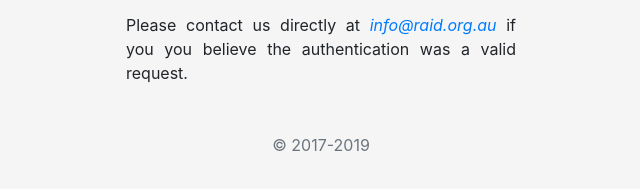
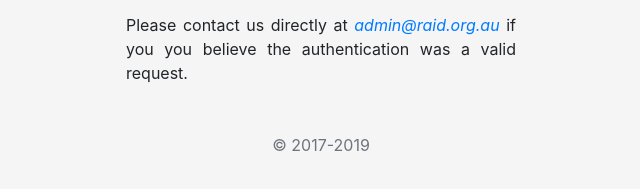
Before and after one commit to ResearchDataServices/RAiD-API, a plain HTML site: page ui/orcid/error/index.html in a window 1280 px wide. Shown: the part 464-653 px from the top of the page, 319-959 px from the left. Drawn offline with Linux system fonts and the light colour scheme.

Commit message:
Change the primary email address of the RAiD service
Change the primary email address of the RAiD service from "info@raid.org.au" to "admin@raid.org.au"

```diff
--- a/ui/orcid/error/index.html
+++ b/ui/orcid/error/index.html
@@ -24,7 +24,7 @@
                     associate an individual's contributions to a project using their globally unique ORCID ID.
                 </p>
                 <p class="text-justify">
-                    Please contact us directly at <i><a href="mailto: info@raid.org.au">info@raid.org.au</a></i> if you
+                    Please contact us directly at <i><a href="mailto: admin@raid.org.au">admin@raid.org.au</a></i> if you
                     you believe the authentication was a valid request.
                 </p>
             </div>
```
Also changed, not shown: ui/orcid/success/index.html (+1 -1 lines), sam/swagger.yaml (line endings or trailing spaces).
